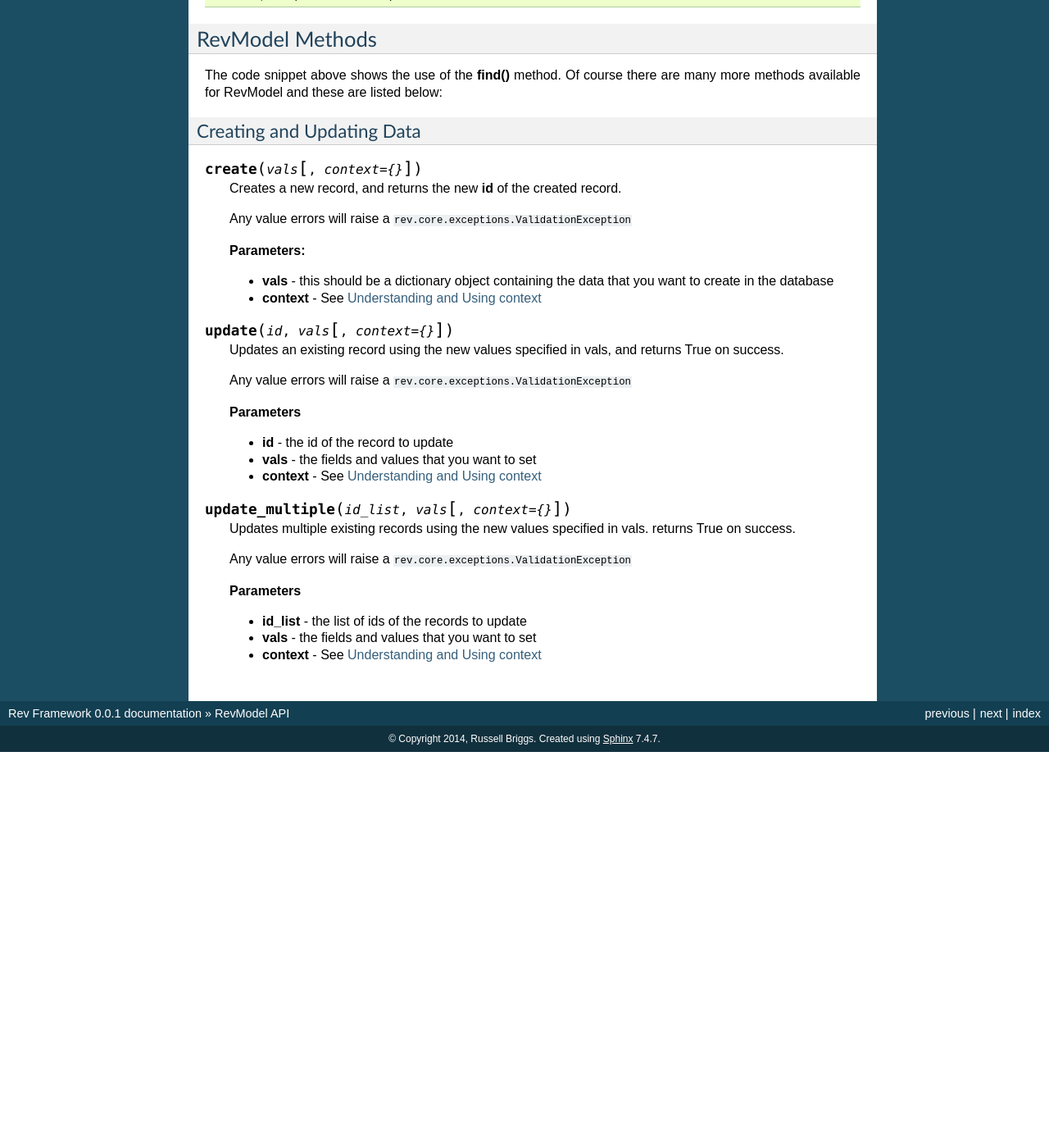
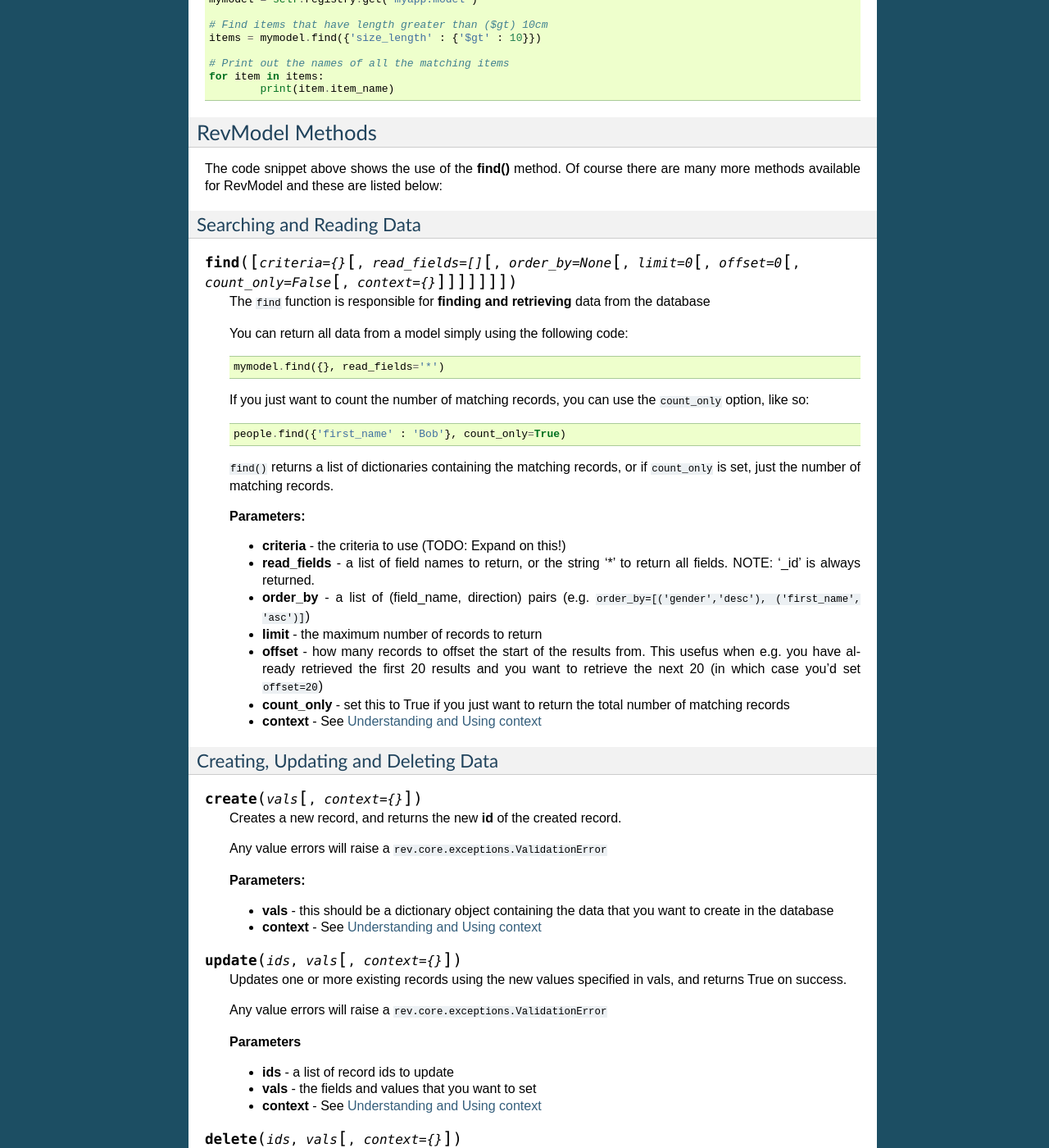
Before and after one commit to dupski/old-rev-framework-python, a Sphinx documentation site: the page built from docs/modelapi.rst, in a window 1280 px wide and 1400 px high, scrolled down 623 px. Shown: the whole window at 82% size. Built offline with Sphinx 7.4.7, drawn with Linux system fonts in a browser that asks for light colours; before the commit the page ends 1540 px from its top, so only the background shows below that; some of the changed text lies outside the part shown.

```diff
--- a/docs/index.rst
+++ b/docs/index.rst
@@ -13,7 +13,7 @@ Documentation Contents
 ----------------------
 
 .. toctree::
-   :maxdepth: 2
+   :maxdepth: 3
 
    gettingstarted
    modelapi
--- a/docs/modelapi.rst
+++ b/docs/modelapi.rst
@@ -26,6 +29,8 @@ snippet below shows an example of creating a model.::
 		size_length = fields.FloatField('Length (cm)')
 		size_width = field.FloatField('Width (cm)')
 
+Using Models in Application Code
+================================
 
 The following code snippet shows how the above model can then be used in
 application code.::
@@ -46,14 +51,49 @@ RevModel Methods
 The code snippet above shows the use of the **find()** method. Of course there
 are many more methods available for RevModel and these are listed below:
 
-Creating and Updating Data
+Searching and Reading Data
 --------------------------
+
+.. py:function:: find([criteria={}[, read_fields=[][, order_by=None[, limit=0[, offset=0[, count_only=False[, context={}]]]]]]])
+
+   The ``find`` function is responsible for **finding and retrieving** data from
+   the database
+
+   You can return all data from a model simply using the following code: ::
+
+      mymodel.find({}, read_fields='*')
+
+   If you just want to count the number of matching records, you can use the
+   ``count_only`` option, like so: ::
+
+     people.find({'first_name' : 'Bob'}, count_only=True)
+
+   ``find()`` returns a list of dictionaries containing the matching records, or
+   if ``count_only`` is set, just the number of matching records.
+
+   **Parameters:**
+
+   * **criteria** - the criteria to use (TODO: Expand on this!)
+   * **read_fields** - a list of field names to return, or the string '*' to
+     return all fields. NOTE: '_id' is always returned.
+   * **order_by** - a list of (field_name, direction) pairs (e.g.
+     ``order_by=[('gender','desc'), ('first_name', 'asc')]``)
+   * **limit** - the maximum number of records to return
+   * **offset** - how many records to offset the start of the results from. This
+     usefus when e.g. you have already retrieved the first 20 results and you
+     want to retrieve the next 20 (in which case you'd set ``offset=20``)
+   * **count_only** - set this to True if you just want to return the total
+     number of matching records
+   * **context** - See :ref:`understanding-context`
+
+Creating, Updating and Deleting Data
+------------------------------------
 
 .. py:function:: create(vals[, context={}])
 
    Creates a new record, and returns the new **id** of the created record.
 
-   Any value errors will raise a ``rev.core.exceptions.ValidationException``
+   Any value errors will raise a ``rev.core.exceptions.ValidationError``
 
    **Parameters:**
 
@@ -61,28 +101,25 @@ Creating and Updating Data
      want to create in the database
    * **context** - See :ref:`understanding-context`
 
-.. py:function:: update(id, vals[, context={}])
+.. py:function:: update(ids, vals[, context={}])
 
-   Updates an existing record using the new values specified in vals, and
-   returns True on success.
+   Updates one or more existing records using the new values specified in vals,
+   and returns True on success.
 
-   Any value errors will raise a ``rev.core.exceptions.ValidationException``
+   Any value errors will raise a ``rev.core.exceptions.ValidationError``
 
    **Parameters**
 
-   * **id** - the id of the record to update
+   * **ids** - a list of record ids to update
    * **vals** - the fields and values that you want to set
    * **context** - See :ref:`understanding-context`
 
-.. py:function:: update_multiple(id_list, vals[, context={}])
+.. py:function:: delete(ids, vals[, context={}])
 
-   Updates multiple existing records using the new values specified in vals.
-   returns True on success.
-
-   Any value errors will raise a ``rev.core.exceptions.ValidationException``
+   Deletes one or more existing records by their id.
+   Returns True on success.
 
    **Parameters**
 
-   * **id_list** - the list of ids of the records to update
-   * **vals** - the fields and values that you want to set
+   * **ids** - a list of the record ids to be deleted
    * **context** - See :ref:`understanding-context`
```
Also changed, not shown: other parts of docs/modelapi.rst (+3 -0 lines), 5 other files.
